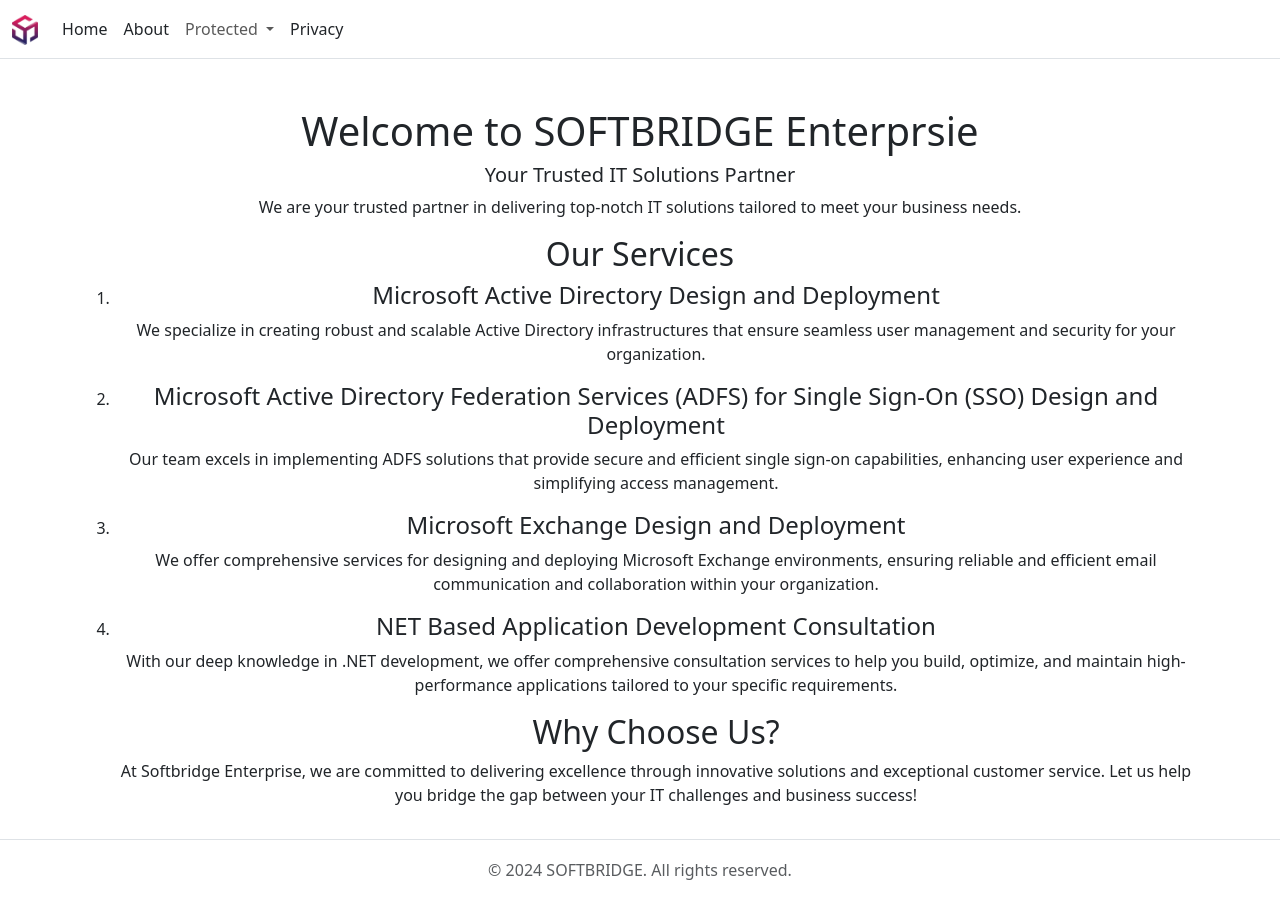
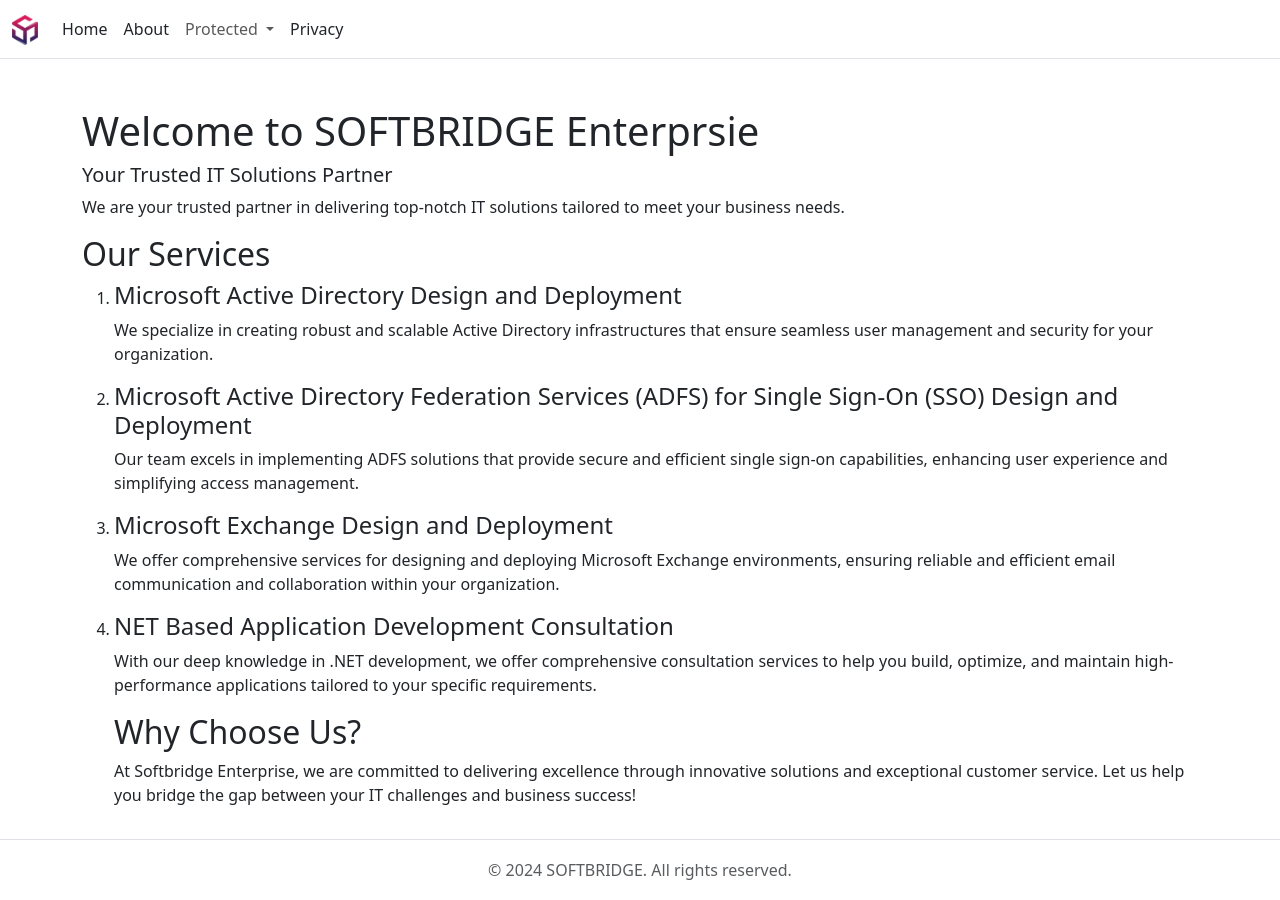
Before and after one commit to mfauziii/softbridge.github.io, a Jekyll site: the page built from index.md, in a window 1280 px wide. Built offline with Jekyll 4.4.1, drawn with Linux system fonts in a browser that asks for light colours; nearby versions of some CDN libraries.

Commit message:
Update home.html

```diff
--- a/_layouts/home.html
+++ b/_layouts/home.html
@@ -2,7 +2,7 @@
 layout: default
 title: "Home"
 ---
-<div class="text-center">
+<div>
   <h1>Welcome to SOFTBRIDGE Enterprsie</h1>
   <h5>Your Trusted IT Solutions Partner</h5>
   <p>We are your trusted partner in delivering top-notch IT solutions tailored to meet your business needs.</p>
```
